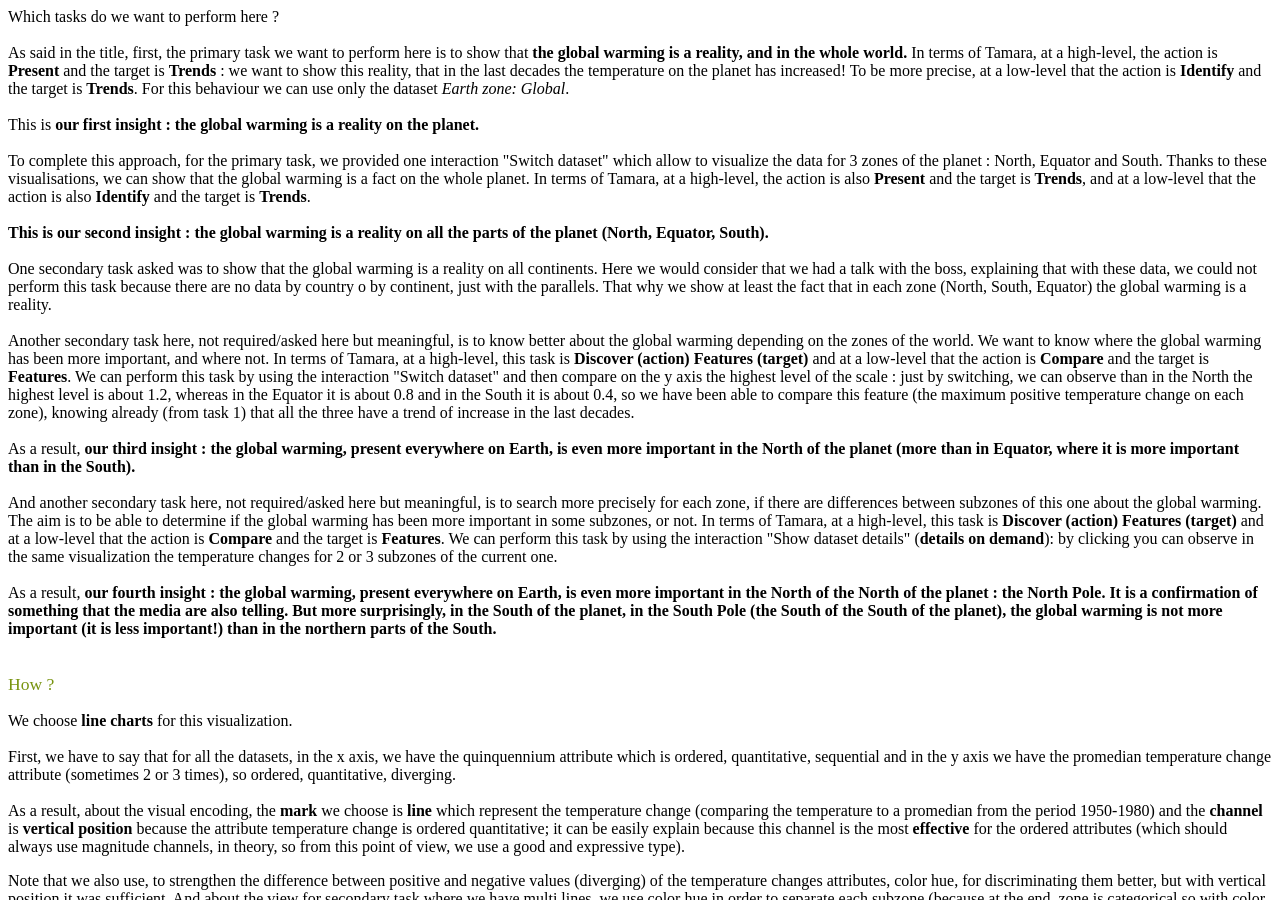
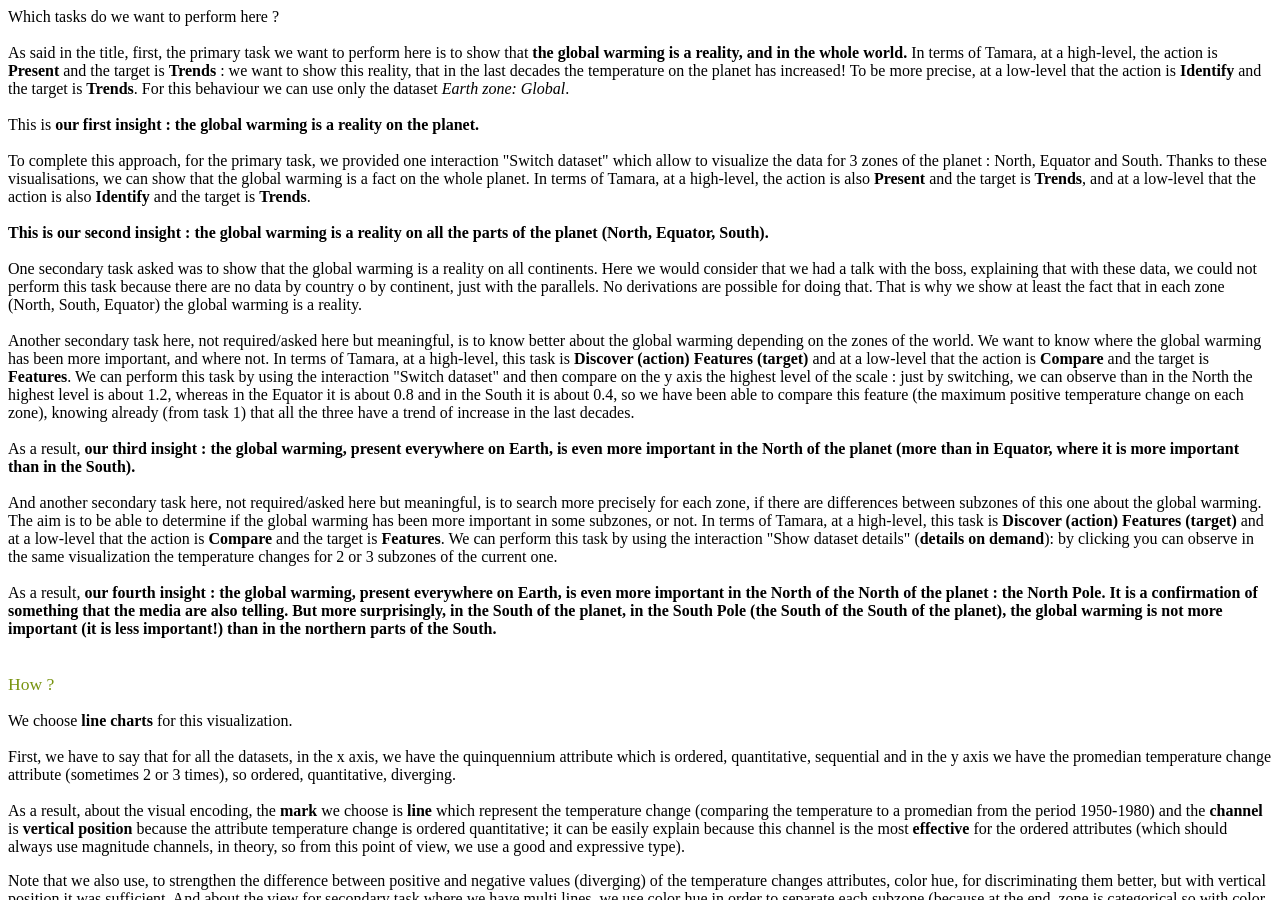
Before and after one commit to pierreraimbaud/GlobalWarmingIsReal, a Jekyll site: the page built from README.md, in a window 1280 px wide and 900 px high, scrolled down 1610 px. Built offline with Jekyll 4.4.1, drawn with Linux system fonts in a browser that asks for light colours; our own code applies the rules of GitHub Pages for plain Markdown files.

Commit message:
Minor correction

```diff
--- a/README.md
+++ b/README.md
@@ -36,7 +36,7 @@ This project is under MIT license (applied to the repository).<br/><br/>
               <br/><br/>
               <b>This is our second insight : the global warming is a reality on all the parts of the planet (North, Equator, South).</b>
               <br/><br/>
-              One secondary task asked was to show that the global warming is a reality on all continents. Here we would consider that we had a talk with the boss, explaining that with these data, we could not perform this task because there are no data by country o by continent, just with the parallels. That why we show at least the fact that in each zone (North, South, Equator) the global warming is a reality.
+              One secondary task asked was to show that the global warming is a reality on all continents. Here we would consider that we had a talk with the boss, explaining that with these data, we could not perform this task because there are no data by country o by continent, just with the parallels. No derivations are possible for doing that. That is why we show at least the fact that in each zone (North, South, Equator) the global warming is a reality.
               <br/><br/>
               Another secondary task here, not required/asked here but meaningful, is to know better about the global warming depending on the zones of the world. We want to know where the global warming has been more important, and where not. In terms of Tamara, at a high-level, this task is <b>Discover (action) Features (target)</b> and at a low-level that the action is <b>Compare</b> and the target is <b>Features</b>. We can perform this task by using the interaction "Switch dataset" and then compare on the y axis the highest level of the scale : just by switching, we can observe than in the North the highest level is about 1.2, whereas in the Equator it is about 0.8 and in the South it is about 0.4, so we have been able to compare this feature (the maximum positive temperature change on each zone), knowing already (from task 1) that all the three have a trend of increase in the last decades.
               <br/><br/>
--- a/_layouts/default.html
+++ b/_layouts/default.html
@@ -104,7 +104,7 @@
               <br/><br/>
               <b>This is our second insight : the global warming is a reality on all the parts of the planet (North, Equator, South).</b>
               <br/><br/>
-              One secondary task asked was to show that the global warming is a reality on all continents. Here we would consider that we had a talk with the boss, explaining that with these data, we could not perform this task because there are no data by country o by continent, just with the parallels. That why we show at least the fact that in each zone (North, South, Equator) the global warming is a reality.
+              One secondary task asked was to show that the global warming is a reality on all continents. Here we would consider that we had a talk with the boss, explaining that with these data, we could not perform this task because there are no data by country o by continent, just with the parallels. No derivations are possible for doing that. That is why we show at least the fact that in each zone (North, South, Equator) the global warming is a reality.
               <br/><br/>
 
               Another secondary task here, not required/asked here but meaningful, is to know better about the global warming depending on the zones of the world. We want to know where the global warming has been more important, and where not. In terms of Tamara, at a high-level, this task is <b>Discover (action) Features (target)</b> and at a low-level that the action is <b>Compare</b> and the target is <b>Features</b>. We can perform this task by using the interaction "Switch dataset" and then compare on the y axis the highest level of the scale : just by switching, we can observe than in the North the highest level is about 1.2, whereas in the Equator it is about 0.8 and in the South it is about 0.4, so we have been able to compare this feature (the maximum positive temperature change on each zone), knowing already (from task 1) that all the three have a trend of increase in the last decades.
```
